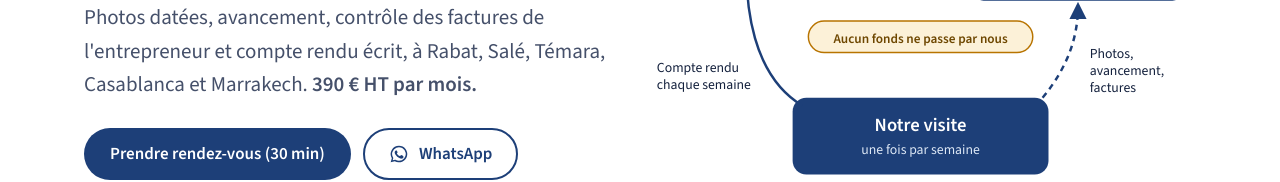
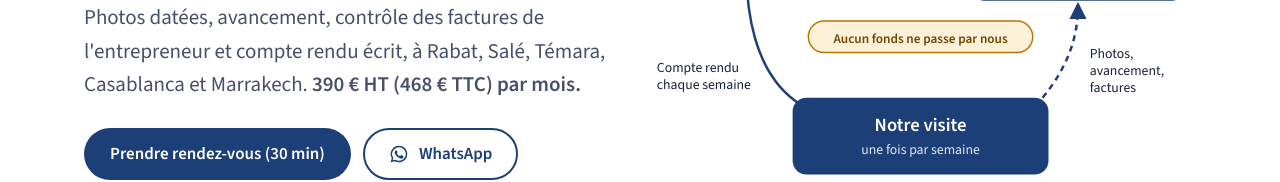
Before and after one commit to registraapp/bienaubled, a plain HTML site: page suivi-de-chantier/index.html in a window 1280 px wide. Shown: the part 449-631 px from the top of the page. Drawn offline with nearby package versions, Linux system fonts and the light colour scheme; a web font is replaced by a local one.

Commit message:
Ajoute le prix TTC manquant sur le suivi de chantier
Co-Authored-By: Claude Opus 5.5 <noreply@anthropic.com>

```diff
--- a/suivi-de-chantier/index.html
+++ b/suivi-de-chantier/index.html
@@ -213,7 +213,7 @@
   <div class="hero-text">
     <p class="salam"><span lang="ar" dir="rtl">ما تقلقش</span><span>Ma tqlaqch&nbsp;: on y passe chaque semaine.</span></p>
     <h1 id="h1">Suivi de chantier au Maroc, une visite par semaine</h1>
-    <p class="lead">Photos datées, avancement, contrôle des factures de l'entrepreneur et compte rendu écrit, à Rabat, Salé, Témara, Casablanca et Marrakech. <strong>390&nbsp;€ HT par mois.</strong></p>
+    <p class="lead">Photos datées, avancement, contrôle des factures de l'entrepreneur et compte rendu écrit, à Rabat, Salé, Témara, Casablanca et Marrakech. <strong>390&nbsp;€ HT (468&nbsp;€ TTC) par mois.</strong></p>
     <div class="btn-row"><a class="btn btn-main" data-booking href="#contact">Prendre rendez-vous (30 min)</a><a class="btn btn-ghost" data-whatsapp href="https://wa.me/" target="_blank" rel="noopener"><svg viewBox="0 0 24 24" width="20" height="20" aria-hidden="true" focusable="false"><path fill="currentColor" d="M12 2a10 10 0 0 0-8.6 15.1L2 22l5-1.3A10 10 0 1 0 12 2zm0 18.2c-1.5 0-3-.4-4.3-1.2l-.3-.2-3 .8.8-2.9-.2-.3A8.2 8.2 0 1 1 12 20.2zm4.5-6.1c-.2-.1-1.5-.7-1.7-.8-.2-.1-.4-.1-.6.1l-.8 1c-.1.2-.3.2-.5.1a6.7 6.7 0 0 1-3.3-2.9c-.3-.4.2-.4.7-1.3.1-.2 0-.3 0-.4l-.8-1.8c-.2-.5-.4-.4-.6-.4h-.5a1 1 0 0 0-.7.3 3 3 0 0 0-.9 2.2 5.1 5.1 0 0 0 1.1 2.7 11.7 11.7 0 0 0 4.5 4c1.7.7 2.3.8 3.2.6.5-.1 1.5-.6 1.7-1.2.2-.6.2-1.1.2-1.2-.1-.1-.3-.2-.5-.3z"/></svg><span>WhatsApp</span></a></div>
   </div>
   <figure><svg class="hero-art schema" viewBox="0 0 560 360" role="img" aria-labelledby="sch-t sch-d">
```
